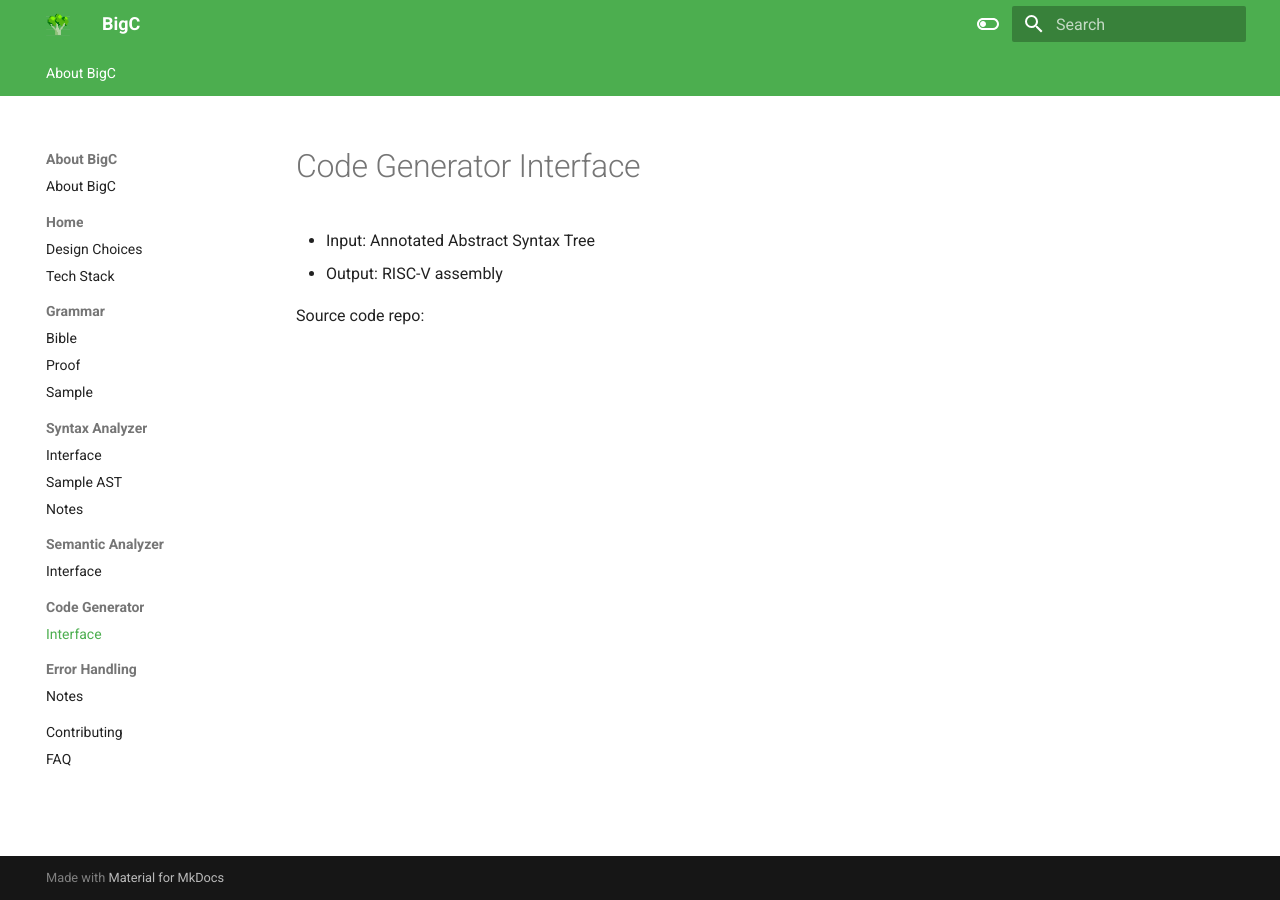
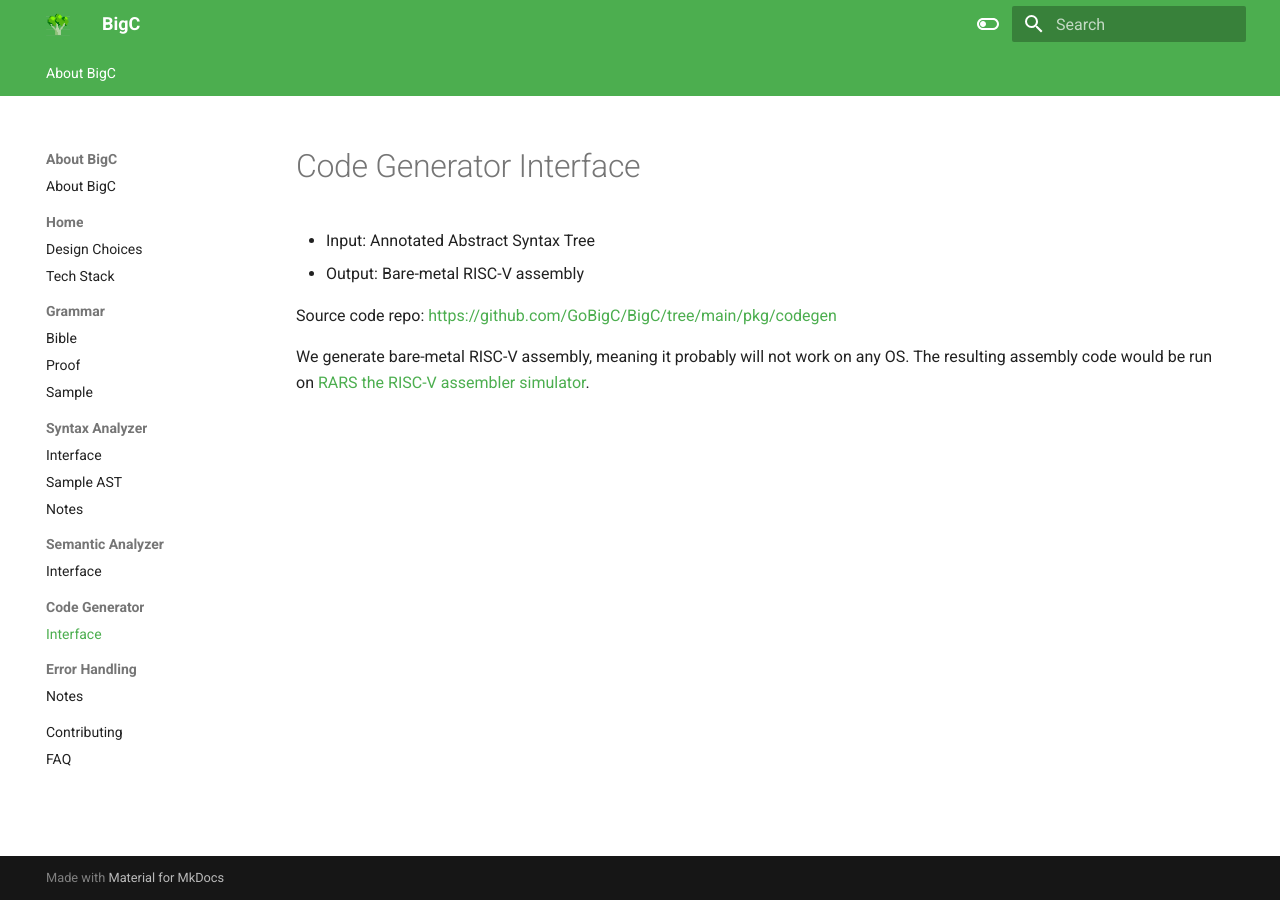
Before and after one commit to GoBigC/wiki, an MkDocs documentation site: the page built from docs/4-codeGenerator/interface.md, in a window 1280 px wide. Built offline with MkDocs 1.6.1 and Material for MkDocs 9.7.7, drawn with Linux system fonts in a browser that asks for light colours.

Commit message:
Explain why bare metal

```diff
--- a/docs/4-codeGenerator/interface.md
+++ b/docs/4-codeGenerator/interface.md
@@ -1,5 +1,7 @@
 # Code Generator Interface
 - Input: Annotated Abstract Syntax Tree
-- Output: RISC-V assembly
+- Output: Bare-metal RISC-V assembly
 
-Source code repo: []()
+Source code repo: [https://github.com/GoBigC/BigC/tree/main/pkg/codegen](https://github.com/GoBigC/BigC/tree/main/pkg/codegen)
+
+We generate bare-metal RISC-V assembly, meaning it probably will not work on any OS. The resulting assembly code would be run on [RARS the RISC-V assembler simulator](https://github.com/GoBigC/rars).
```
Also changed, not shown: docs/0-housekeeping/designChoices.md (+1 -1 lines), docs/2-syntaxAnalyzer/interface.md (+1 -1 lines), docs/3-semanticAnalyzer/interface.md (+1 -1 lines), docs/faq.md (+4 -0 lines), site/0-housekeeping/designChoices/index.html, site/2-syntaxAnalyzer/interface/index.html, site/3-semanticAnalyzer/interface/index.html, site/4-codeGenerator/interface/index.html, site/faq/index.html, site/search/search_index.json.
